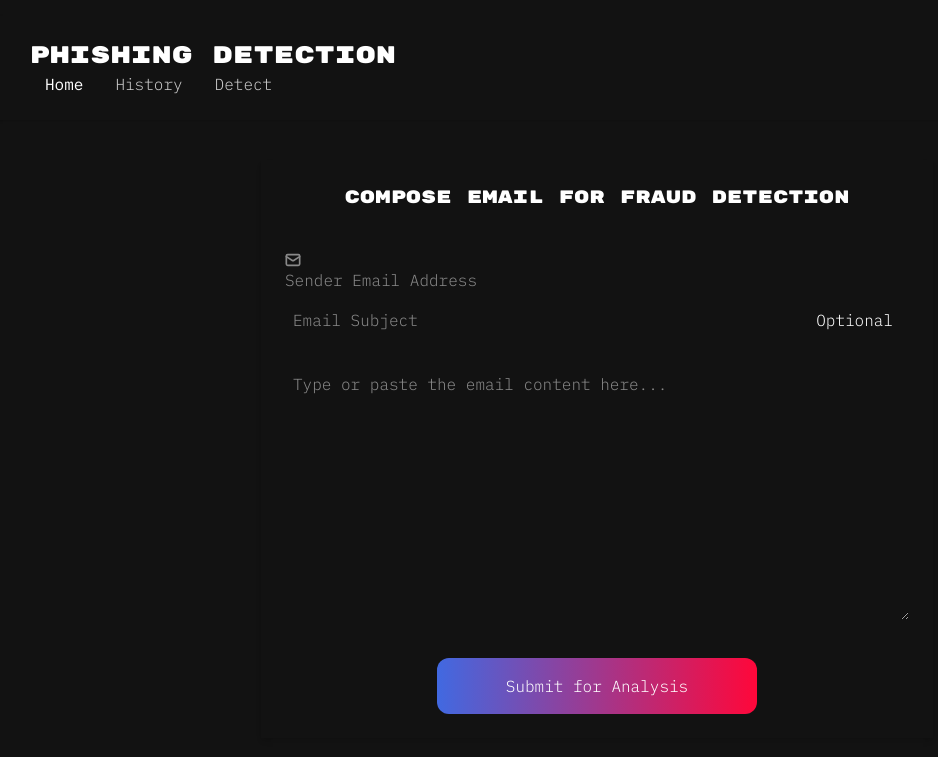
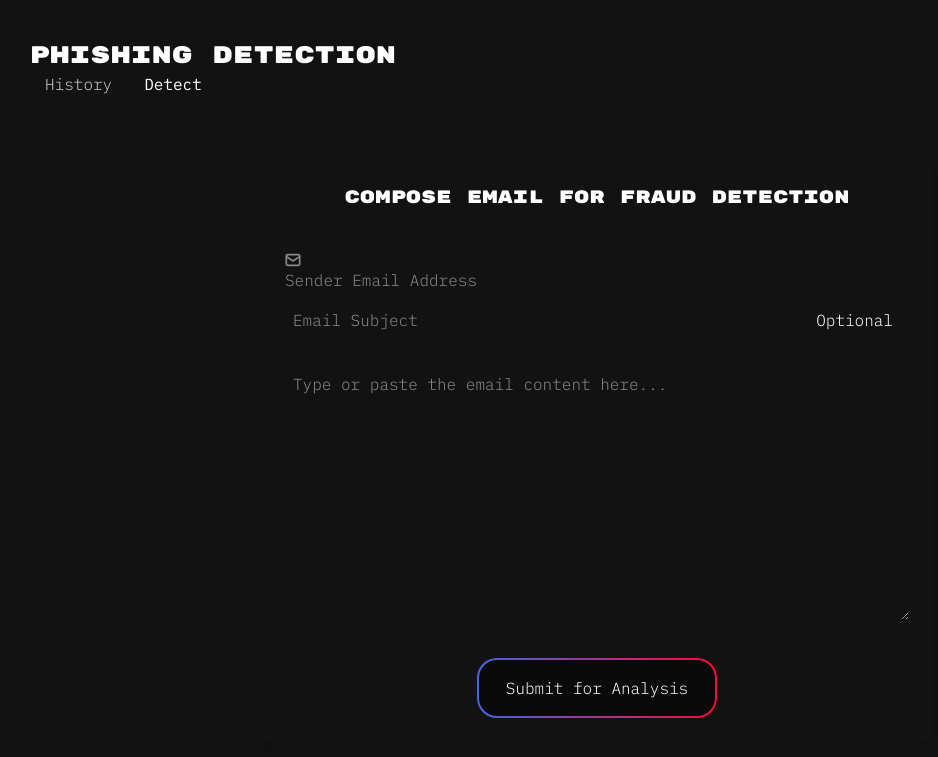
Before and after one commit to eyamhamdi03/Email-Phishing, a Flask app: page / in a window 1280 px wide. Shown: the top 757 px of the page, without its empty margins (43-981 px from the left). Run offline with Flask 3, Linux system fonts and the light colour scheme; some libraries are stand-ins or nearby versions.

Commit message:
some design changes'

```diff
--- a/static/css/main.css
+++ b/static/css/main.css
@@ -22,13 +22,24 @@ label ,textarea , .badge {
     border-radius: 8px;
     padding: 8px;
 }
+.btn-primary {
+  position: relative;
+  border: 2px solid transparent;
+  border-radius: 20px !important;
+  padding: 16px;
+  color: white;
+  background: linear-gradient(var(--color-base-100), var(--color-base-100)) padding-box,
+              linear-gradient(90deg, var(--blue), var(--color-error)) border-box;
+  background-clip: padding-box, border-box;
+  transition: all 0.3s ease; /* Smooth transition */
+}
 
-.btn-primary{
-    border-radius: 12px;
-    padding: 16px;
-  background-image: linear-gradient(90deg, var(--blue), var(--color-error));
-  color: white;
+.btn-primary:hover {
+  background:linear-gradient(90deg, var(--blue), var(--color-error)) border-box;
+  box-shadow: 0 4px 12px rgba(90, 90, 90, 0.2);
 }
+
+
 .navbar {
   background-color: none;
   color: var(--color-base-color);
@@ -75,3 +86,8 @@ label ,textarea , .badge {
   font-weight: 400;
   color: white;
 }
+
+.btn{
+  border-radius: 12px;
+  color:white;
+}
--- a/templates/_navbar.html
+++ b/templates/_navbar.html
@@ -3,8 +3,7 @@
     <a href="/" class="text-2xl rubik-mono-one-regular">Phishing Detection</a>
   </div>
   <div class="flex space-x-8 px-4">
-    <a href="/" class="ibm-plex-mono-light nav-hover {% if request.path == '/' %}nav-active{% endif %}">Home</a>
     <a href="/history" class="ibm-plex-mono-light nav-hover {% if request.path == '/history' %}nav-active{% endif %}">History</a>
-    <a href="/detect" class="ibm-plex-mono-light nav-hover {% if request.path == '/detect' %}nav-active{% endif %}">Detect</a>
+    <a href="/" class="ibm-plex-mono-light nav-hover {% if request.path == '/' %}nav-active{% endif %}">Detect</a>
   </div>
 </div>
--- a/templates/index.html
+++ b/templates/index.html
@@ -43,7 +43,7 @@
 
       <!-- Submit -->
       <div class="pt-4 flex justify-center">
-        <button type="submit" class="btn btn-primary max-w-xs w-full">Submit for Analysis</button>
+        <button type="submit" class="btn btn-primary max-w-60 w-full ">Submit for Analysis</button>
       </div>
 
     </form>
```
Also changed, not shown: templates/history.html (+19 -3 lines), instance/site.db.
